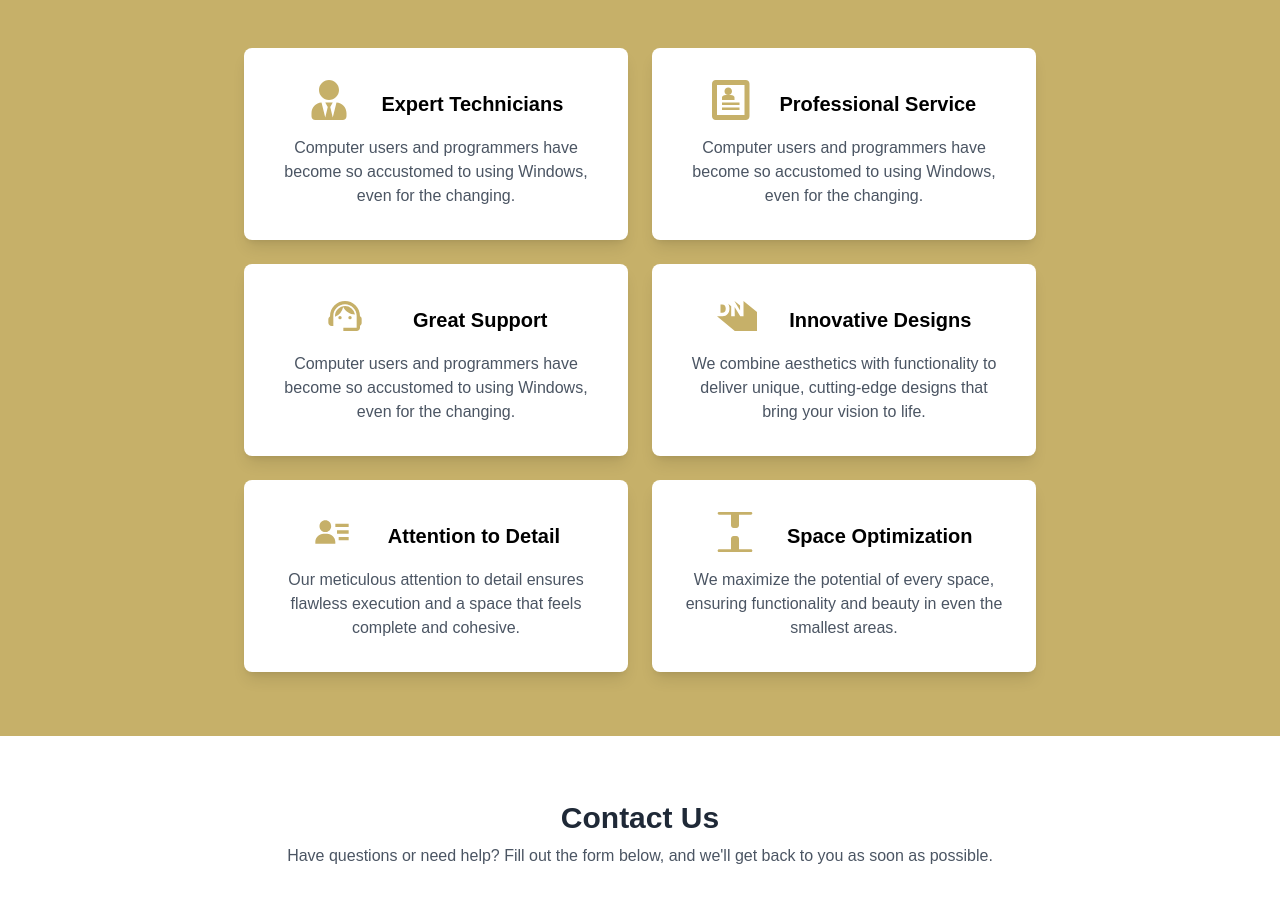
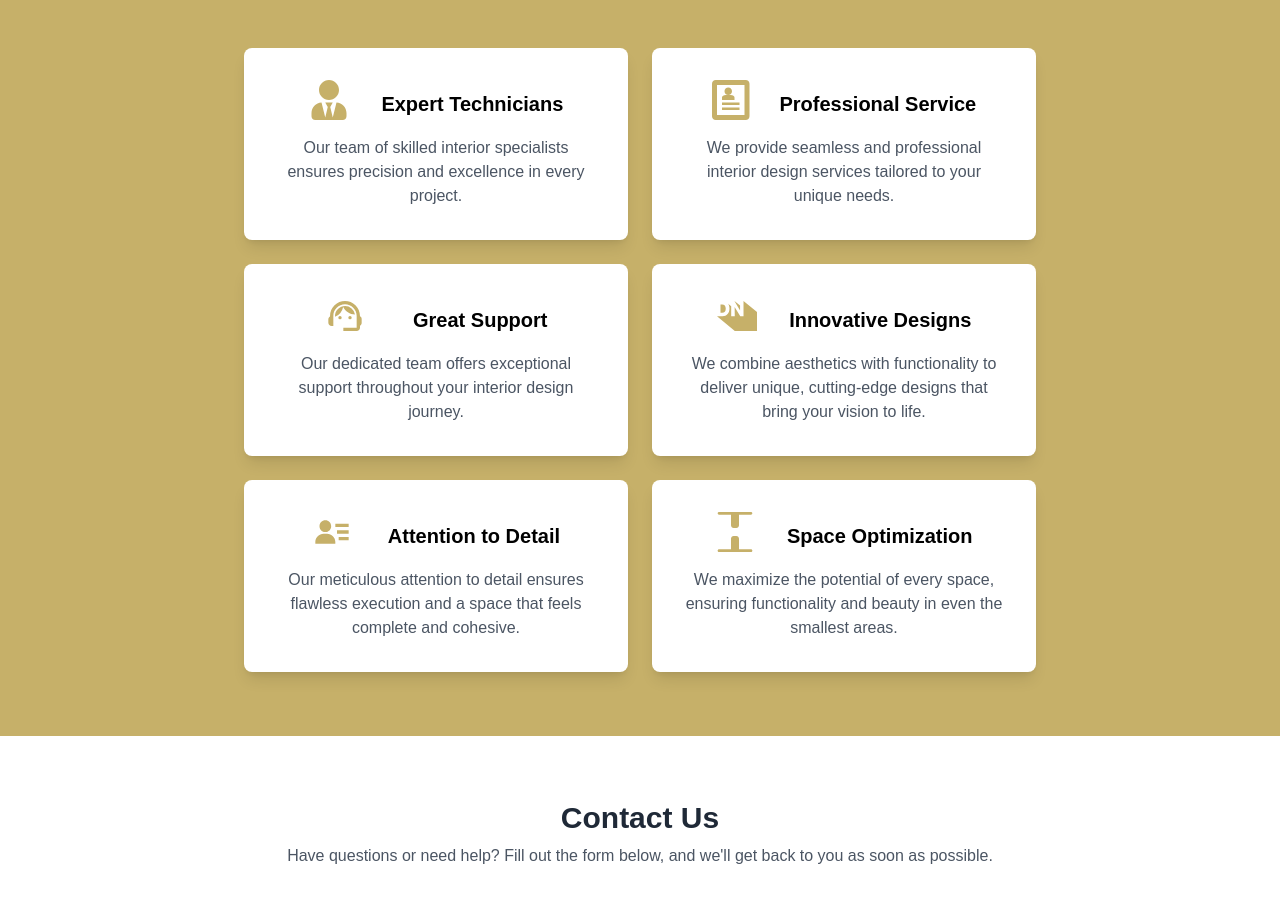
Before and after one commit to prasad-gurav/wexen-interior, a Next.js app: page / in a window 1280 px wide. Shown: the part 5660-6558 px from the top of the page. Built offline with nearby package versions, Linux system fonts and the light colour scheme.

Commit message:
Fix description

```diff
--- a/src/components/Features.jsx
+++ b/src/components/Features.jsx
@@ -13,19 +13,19 @@ const features = [
 	{
 		title: "Expert Technicians",
 		description:
-      "Computer users and programmers have become so accustomed to using Windows, even for the changing.",
+			"Our team of skilled interior specialists ensures precision and excellence in every project.",
 		icon: <FaUserTie size={40} />,
 	},
 	{
 		title: "Professional Service",
 		description:
-      "Computer users and programmers have become so accustomed to using Windows, even for the changing.",
+			"We provide seamless and professional interior design services tailored to your unique needs.",
 		icon: <ImProfile size={40} />,
 	},
 	{
 		title: "Great Support",
 		description:
-      "Computer users and programmers have become so accustomed to using Windows, even for the changing.",
+			"Our dedicated team offers exceptional support throughout your interior design journey.",
 		icon: <MdSupportAgent size={40} />,
 	},
 	{
@@ -47,6 +47,7 @@ const features = [
 		icon: <RxSpaceBetweenVertically size={40} />,
 	},
 ];
+
 
 function Features() {
   const containerVariants = {
--- a/src/components/WhatWeOffer.jsx
+++ b/src/components/WhatWeOffer.jsx
@@ -56,17 +56,17 @@ const WhatWeOffer = () => {
 						{
 							title: "Interior Design",
 							description:
-								"Sony laptops are among the most well-known laptops on today’s market. Sony is a name that over time has established itself as creating a solid product.",
+								"We create personalized interior designs that balance aesthetics, functionality, and comfort to bring your dream spaces to life.",
 						},
 						{
 							title: "Architecture Design",
 							description:
-								"Computer users and programmers have become so accustomed to using Windows, even for the changing capabilities and the appearances of the graphical.",
+								"Our architectural designs focus on innovative solutions that blend form, function, and sustainability for timeless structures.",
 						},
 						{
 							title: "Concept Design",
 							description:
-								"Can you imagine what we will be downloading in another twenty years? I mean who would have ever thought that you could record sound.",
+								"From initial ideas to refined concepts, we transform visions into inspiring designs that define the essence of your space.",
 						},
 					].map((card, index) => (
 						<motion.div
```
Lines whose indentation alone changed are shown as unchanged.
